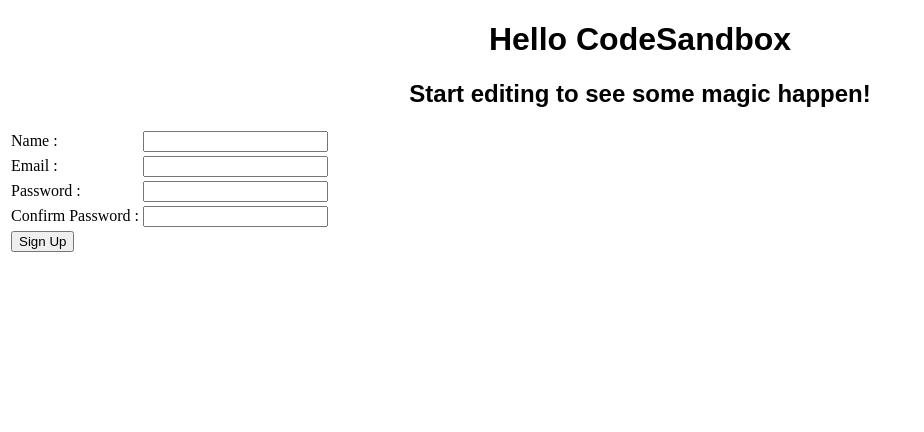
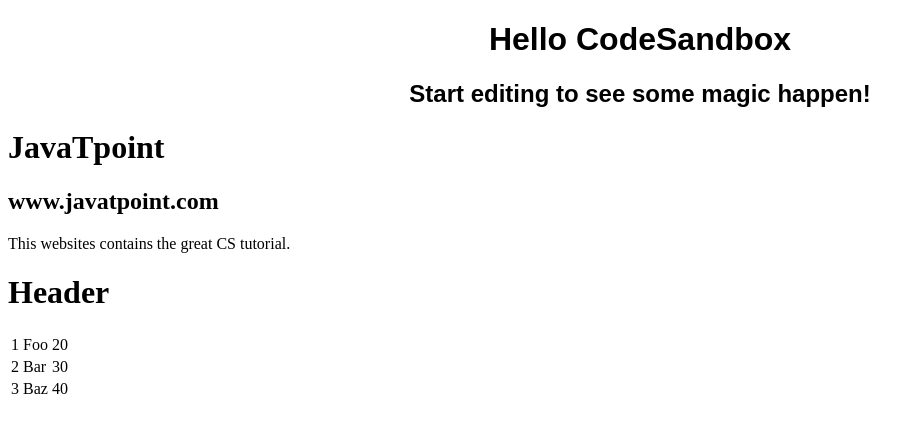
Before and after one commit to pomkiticat/ReactTestbill, a React (Create React App) app: page / in a window 1280 px wide. Shown: the top 432 px of the page, without its empty margins (0-924 px from the left). Built offline with nearby package versions, Linux system fonts and the light colour scheme.

Commit message:
component stateless and with state

```diff
--- /dev/null
+++ b/src/functionComp.js
@@ -0,0 +1,31 @@
+import React, { Component } from "react";
+class FuncComp extends React.Component {
+  render() {
+    return (
+      <div>
+        <First />
+        <Second />
+      </div>
+    );
+  }
+}
+class First extends React.Component {
+  render() {
+    return (
+      <div>
+        <h1>JavaTpoint</h1>
+      </div>
+    );
+  }
+}
+class Second extends React.Component {
+  render() {
+    return (
+      <div>
+        <h2>www.javatpoint.com</h2>
+        <p>This websites contains the great CS tutorial.</p>
+      </div>
+    );
+  }
+}
+export default FuncComp;
--- a/src/index.js
+++ b/src/index.js
@@ -2,13 +2,18 @@
 import ReactDOM from "react-dom";
 
 import App from "./App";
-import Car from "./test";
+// import Car from "./test";
+import FuncComp from "./functionComp";
+import StateFull from "./stateFull";
 
 const rootElement = document.getElementById("root");
 ReactDOM.render(
   <React.StrictMode>
     <App />
-    <Car />
+    {/* <Car /> */}
+    {/* FuncComp is  used for test functional component */}
+    <FuncComp />
+    <StateFull />
   </React.StrictMode>,
   rootElement
 );
--- /dev/null
+++ b/src/stateFull.js
@@ -0,0 +1,61 @@
+import React from "react";
+
+class StateFull extends React.Component {
+  constructor() {
+    super();
+    this.state = {
+      data: [
+        {
+          id: 1,
+          name: "Foo",
+          age: "20"
+        },
+        {
+          id: 2,
+          name: "Bar",
+          age: "30"
+        },
+        {
+          id: 3,
+          name: "Baz",
+          age: "40"
+        }
+      ]
+    };
+  }
+  render() {
+    return (
+      <div>
+        <Header />
+        <table>
+          <tbody>
+            {this.state.data.map((person, i) => (
+              <TableRow key={i} data={person} />
+            ))}
+          </tbody>
+        </table>
+      </div>
+    );
+  }
+}
+class Header extends React.Component {
+  render() {
+    return (
+      <div>
+        <h1>Header</h1>
+      </div>
+    );
+  }
+}
+class TableRow extends React.Component {
+  render() {
+    return (
+      <tr>
+        <td>{this.props.data.id}</td>
+        <td>{this.props.data.name}</td>
+        <td>{this.props.data.age}</td>
+      </tr>
+    );
+  }
+}
+export default StateFull;
```
